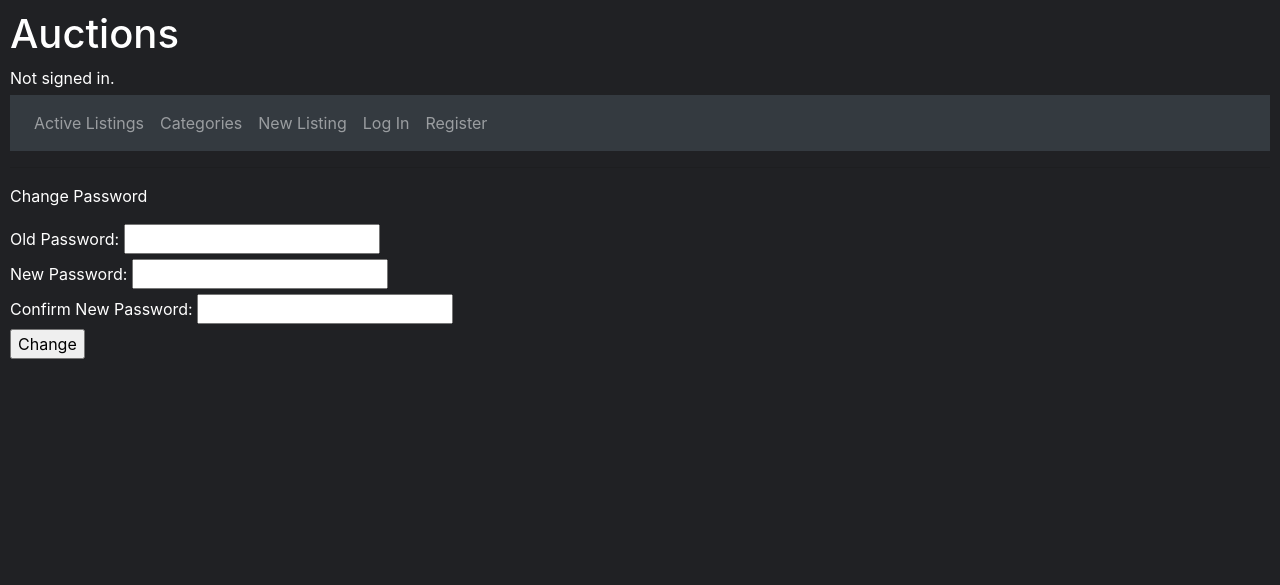
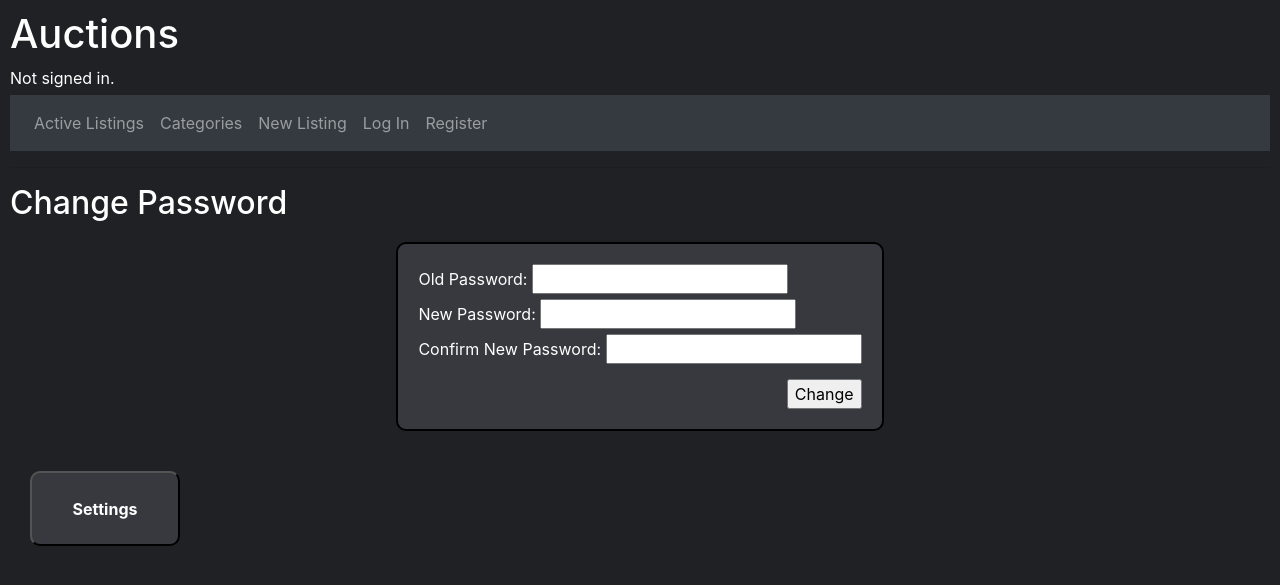
Before and after one commit to JohnZolton/CS50-Web, a Django app: page /changepass in a window 1280 px wide. Shown: the top 585 px of the page. Run offline with Django 3.2, Linux system fonts and the light colour scheme; some libraries are stand-ins or nearby versions.

Commit message:
styled settings

```diff
--- a/commerce/auctions/static/auctions/styles.css
+++ b/commerce/auctions/static/auctions/styles.css
@@ -180,3 +180,23 @@ input[type=number] {
     text-align: center;
     width: 50%;
 }
+
+.settings {
+    margin-left: auto;
+    margin-right: auto;
+    max-width: fit-content;
+    text-align: left;
+}
+
+.settingsitem {
+    margin-top:30px;
+}
+
+.settingsblock {
+        background-color: #37393f;
+        border: 2px solid black;
+        border-radius: 10px;
+        color: white;
+        margin: 20px;
+        padding: 20px;
+}
--- a/commerce/auctions/templates/auctions/changepass.html
+++ b/commerce/auctions/templates/auctions/changepass.html
@@ -2,10 +2,11 @@
 
 
 {% block body%}
-<p>Change Password</p>
+<h2>Change Password</h2>
 
-<div>
+<div class="settings">
     <div>{{message}}</div>
+    <div class="settingsblock">
         <form action="changepass" method="post">
             {% csrf_token %}
             <div>
@@ -20,7 +21,17 @@
                 <label for='confirmation'>Confirm New Password:</label>
                 <input type="password" name="confirmation">
             </div>
+            <div style="text-align:right; margin-top: 10px">
                 <input type="submit" value="Change">
+            </div>
+
+        </form>
+    </div>
+
+</div>
+<div >
+    <form action ="{% url 'settings' %}" >
+        <button class="link" type="submit"><strong>Settings</strong></button>
     </form>
 </div>
 
--- a/commerce/auctions/templates/auctions/layout.html
+++ b/commerce/auctions/templates/auctions/layout.html
@@ -38,11 +38,12 @@
                             <a class="nav-link" href="{% url 'yourlist' %}">Watchlist</a>
                         </li>
                         <li class="nav-item">
+                            <a class="nav-link" href="{% url 'settings' %}">Account Settings</a>
+                        </li>
+                        <li class="nav-item">
                             <a class="nav-link" href="{% url 'logout' %}">Log Out</a>
                         </li>
-                        <li class="nav-item">
-                            <a class="nav-link" href="{% url 'settings' %}">Account Settings</a>
-                        </li>
+
                     {% else %}
                         <li class="nav-item">
                             <a class="nav-link" href="{% url 'login' %}">Log In</a>
--- a/commerce/auctions/views.py
+++ b/commerce/auctions/views.py
@@ -161,7 +161,6 @@ def yourlist(request):
         obj_ids.append(item['items_id'])
     obj_list = listings.objects.filter(id__in = obj_ids)
 
-    print(obj_list)
     return render(request, "auctions/yourlist.html", {
         "listings": obj_list
     })
```
Also changed, not shown: commerce/auctions/templates/auctions/2fa.html (+19 -5 lines), commerce/auctions/templates/auctions/changeemail.html (+10 -2 lines), commerce/auctions/templates/auctions/settings.html (+18 -10 lines), commerce/db.sqlite3. Lines whose indentation alone changed are shown as unchanged.
